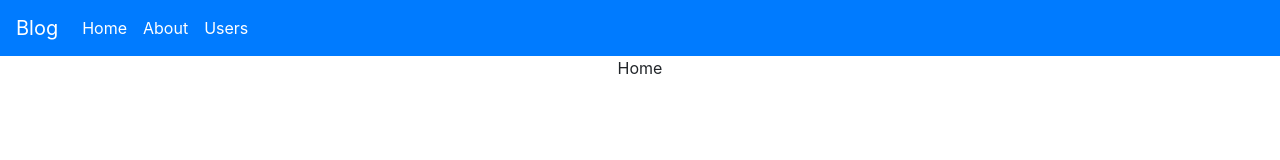
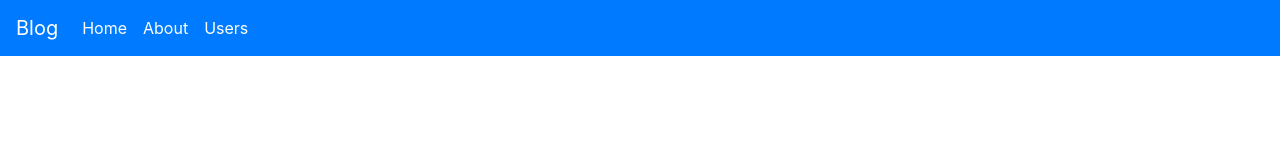
Before and after one commit to bharathjinka09/pwa-blog-react, a React (Create React App) app: page / in a window 1280 px wide. Shown: the top 160 px of the page. Built offline with nearby package versions, Linux system fonts and the light colour scheme.

Commit message:
added package

```diff
--- a/public/sw.js
+++ b/public/sw.js
@@ -11,7 +11,8 @@ this.addEventListener('install',(event)=>{
 				'/index.html',
 				'/',
 				'/users',
-				'/about'
+				'/about',
+				'/pwa-blog-react'
 			])
 		})
 	)
--- a/src/App.js
+++ b/src/App.js
@@ -11,17 +11,17 @@ function App() {
     <div className="App">
       <Router>
         <Navbar bg="primary" variant="dark">
-          <Navbar.Brand><Link to='/'>Blog</Link></Navbar.Brand>
+          <Navbar.Brand><Link to='/pwa-blog-react/'>Blog</Link></Navbar.Brand>
           <Nav className="mr-auto">
-            <Nav.Link><Link to='/'>Home</Link></Nav.Link>
-            <Nav.Link><Link to='/about'>About</Link></Nav.Link>
-            <Nav.Link><Link to='/users'>Users</Link></Nav.Link>
+            <Nav.Link><Link to='/pwa-blog-react/'>Home</Link></Nav.Link>
+            <Nav.Link><Link to='/pwa-blog-react/about'>About</Link></Nav.Link>
+            <Nav.Link><Link to='/pwa-blog-react/users'>Users</Link></Nav.Link>
           </Nav>
         </Navbar>
         <Switch>
-          <Route component={About} path='/about'></Route>
-          <Route component={Users} path='/users'></Route>
-          <Route component={Home} path='/'></Route>
+          <Route exact component={About} path='/pwa-blog-react/about'></Route>
+          <Route exact component={Users} path='/pwa-blog-react/users'></Route>
+          <Route exact component={Home} path='/pwa-blog-react/'></Route>
         </Switch>
       </Router>
     </div>
```
